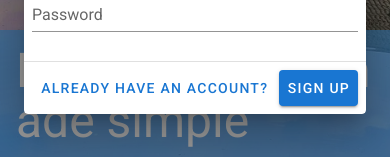
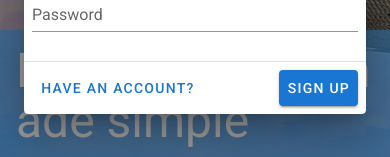
Before and after one commit to leonardusdirkstofbergbotes/hotelBookingv2, a Vue app: page / in a window 390 px wide. Both pictures are taken after a click on the button 302 px from the left and 24 px from the top of the page. Shown: the part 477-634 px from the top of the page. Built offline with nearby package versions, Linux system fonts and the light colour scheme; no server answers; the database is empty.

Commit message:
made the login and signup modal more responsive in mobile

```diff
--- a/src/components/Navbar.vue
+++ b/src/components/Navbar.vue
@@ -85,7 +85,7 @@
             text
             @click="signUp = false, logIn = true"
           >
-            Already have an account?
+            Have an account?
           </v-btn>
 
             <v-spacer></v-spacer>
@@ -158,7 +158,7 @@
             text
             @click="logIn = false, signUp = true"
           >
-            Dont have an account yet?
+            Dont have an account?
           </v-btn>
 
         <v-spacer></v-spacer>
```
